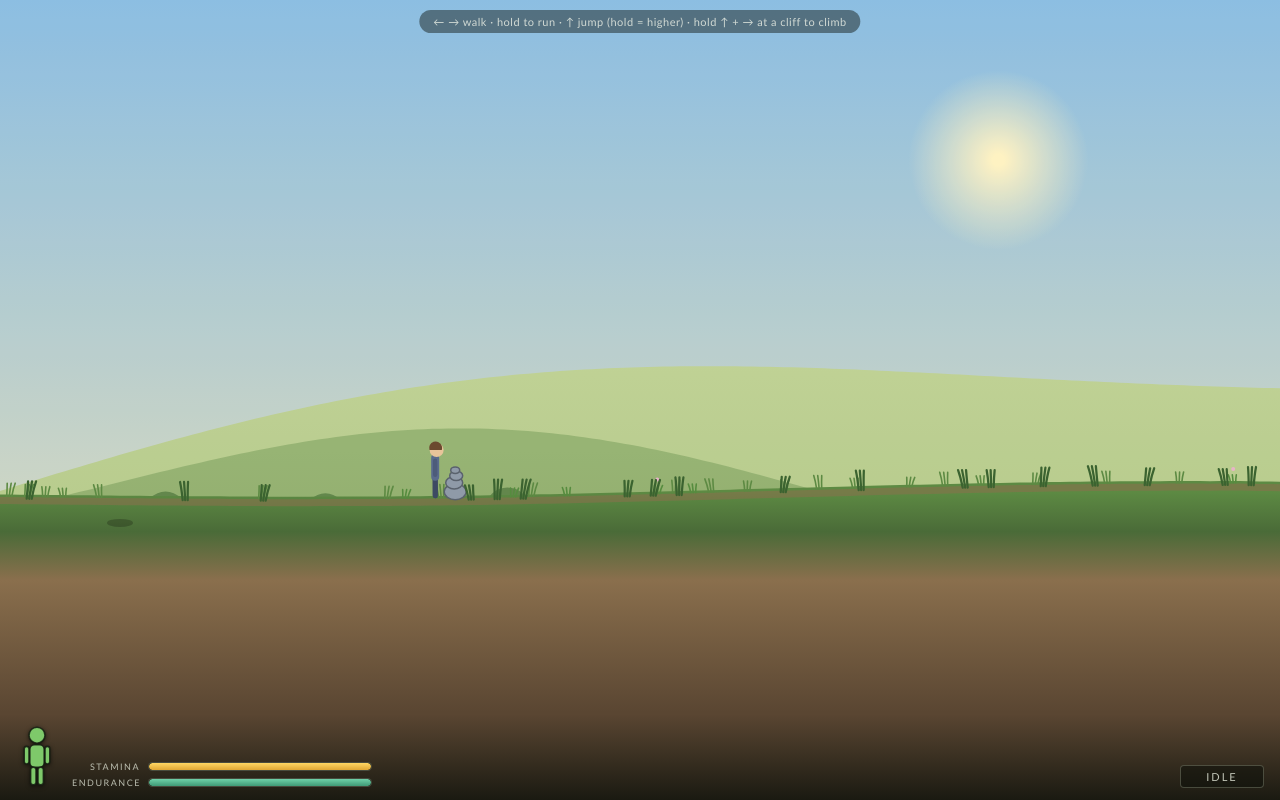
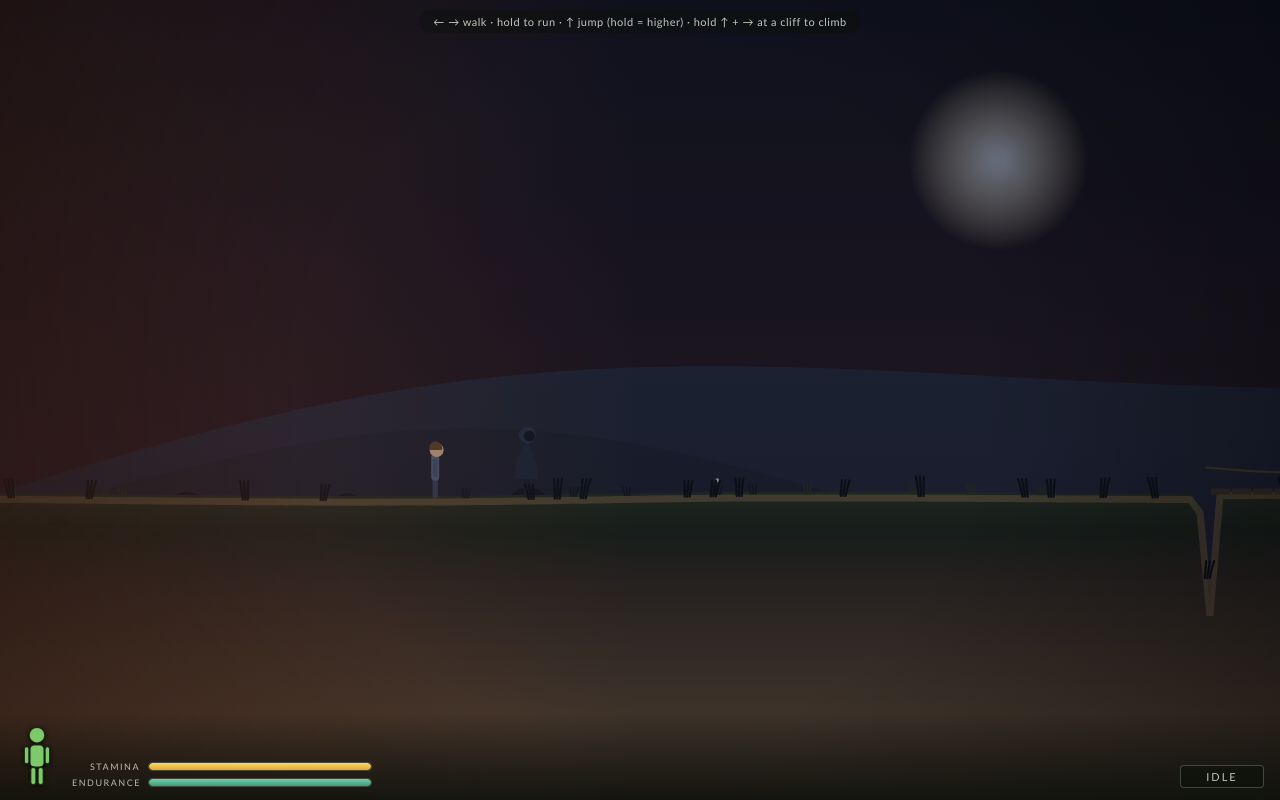
Before and after one commit to bward916-byte/eastward, a plain HTML site: page index.html in a window 1280 px wide. Drawn offline with Linux system fonts and the light colour scheme; animation ran at ten frames a second.

Commit message:
Phase 3: playable intro (§2) — Dialogue system with ground-anchored text box, IntroSequence beat framework (flight/bridge collapse/farewell/tutorial/fade), Guardian entity, intro night biome with ravine + log obstacle, scene loading in main, biome-aware saves

```diff
--- /dev/null
+++ b/data/biomes/intro.json
@@ -0,0 +1,31 @@
+{
+  "id": "intro",
+  "name": "The Night of Separation",
+  "palette": {
+    "skyTop": "#0c1220",
+    "skyBottom": "#3a2028",
+    "sun": "#b8c4d8",
+    "l2Base": "#1a2234",
+    "l2Accent": "#242e44",
+    "l3Base": "#141c2c",
+    "l3Accent": "#1d2738",
+    "l4Base": "#10161f",
+    "l4Accent": "#182028",
+    "l5Base": "#0d1218",
+    "l5Accent": "#141a20",
+    "groundTop": "#2a3324",
+    "groundDeep": "#20261c",
+    "dirt": "#352c24",
+    "fogTint": "rgba(58, 32, 40, 0.16)"
+  },
+  "layerScroll": { "l2": 0.05, "l3": 0.15, "l4": 0.35, "l5": 0.8 },
+  "groundY": 520,
+  "grassDensity": 0.05,
+  "terrain": {
+    "points": [
+      [0, 520], [400, 516], [820, 518], [860, 900], [1000, 900],
+      [1040, 518], [1400, 522], [1900, 518], [2400, 520]
+    ]
+  },
+  "checkpoints": []
+}
--- a/src/core/Camera.js
+++ b/src/core/Camera.js
@@ -21,6 +21,7 @@ export class Camera {
     this._desiredZoom = ZOOM.NORMAL;
     this._fastTimer = 0;
     this.eastBias = 0.16;     // fraction of view width the player sits left of center
+    this.focusX = null;       // scripted focus override (intro farewell, later cutscenes)
   }
 
   resize(w, h) { this.viewW = w; this.viewH = h; }
@@ -45,7 +46,7 @@ export class Camera {
     this.zoom = damp(this.zoom, this._desiredZoom, ZOOM_RATE, dt);
 
     // --- follow with east bias ---
-    const targetX = player.x + this.viewW * this.eastBias / this.zoom;
+    const targetX = this.focusX ?? (player.x + this.viewW * this.eastBias / this.zoom);
     const targetY = player.y - this.viewH * 0.12 / this.zoom;
     this.x = damp(this.x, targetX, 6, dt);
     this.y = damp(this.y, targetY, 4, dt);
--- a/src/core/SaveManager.js
+++ b/src/core/SaveManager.js
@@ -16,6 +16,7 @@ export class SaveManager {
   constructor(player) {
     this.player = player;
     this.lastCheckpointId = null;
+    this.biomeId = 'meadow';
 
     // '?new' in the URL starts a fresh journey (clears the rolling slot)
     if (new URLSearchParams(location.search).has('new')) {
@@ -25,6 +26,8 @@ export class SaveManager {
     bus.on('checkpointReached', ({ id }) => this.saveAtCheckpoint(id));
   }
 
+  setBiome(id) { this.biomeId = id; }
+
   saveAtCheckpoint(checkpointId) {
     if (checkpointId === this.lastCheckpointId) return; // no re-fire on linger
     this.lastCheckpointId = checkpointId;
@@ -32,6 +35,7 @@ export class SaveManager {
     const snapshot = {
       version: SCHEMA_VERSION,
       checkpointId,
+      biome: this.biomeId,
       savedAt: Date.now(),
       player: {
         x: this.player.x,
--- /dev/null
+++ b/src/entities/Guardian.js
@@ -0,0 +1,72 @@
+// The guardian figure from the intro (§2): an older protective silhouette,
+// deliberately ambiguous. Simple keep-ahead follow during the flight east,
+// then a fixed farewell position across the ravine. Fades out after the
+// separation beat — camera holds on the silhouette, then the path forward
+// is all that's left.
+
+const WALK_SPEED = 132;
+
+export class Guardian {
+  constructor(x, terrain) {
+    this.x = x;
+    this.terrain = terrain;
+    this.y = terrain.groundYAt(x);
+    this.alpha = 1;
+    this.animTime = 0;
+    this.moving = false;
+    this.targetX = x;
+  }
+
+  setTarget(x) { this.targetX = x; }
+
+  update(dt) {
+    const dx = this.targetX - this.x;
+    this.moving = Math.abs(dx) > 4;
+    if (this.moving) {
+      this.x += Math.sign(dx) * Math.min(Math.abs(dx), WALK_SPEED * dt);
+    }
+    this.y = this.terrain.groundYAt(this.x);
+    this.animTime += dt * (this.moving ? 1.6 : 0.6);
+  }
+
+  render(ctx) {
+    if (this.alpha <= 0) return;
+    const t = this.animTime;
+    const bob = this.moving ? Math.sin(t * 9) * 1.6 : Math.sin(t * 2) * 0.7;
+    ctx.save();
+    ctx.globalAlpha = this.alpha;
+    ctx.translate(this.x, this.y - 30 + bob * 0.3);
+
+    // legs under the cloak hem
+    ctx.strokeStyle = '#1c2230';
+    ctx.lineWidth = 5;
+    ctx.lineCap = 'round';
+    const swing = this.moving ? Math.sin(t * 9) * 0.45 : 0;
+    for (const s of [1, -1]) {
+      ctx.beginPath();
+      ctx.moveTo(0, 8);
+      ctx.lineTo(Math.sin(swing * s) * 9, 8 + Math.cos(swing * s) * 22);
+      ctx.stroke();
+    }
+    // long travel cloak
+    ctx.fillStyle = '#242c40';
+    ctx.beginPath();
+    ctx.moveTo(0, -26);
+    ctx.quadraticCurveTo(-14 - Math.sin(t * 3) * 1.5, 2, -11, 14);
+    ctx.lineTo(11, 14);
+    ctx.quadraticCurveTo(14, 2, 0, -26);
+    ctx.closePath();
+    ctx.fill();
+    // hood + shadowed face
+    ctx.fillStyle = '#2c3650';
+    ctx.beginPath();
+    ctx.arc(1, -30, 8.5, 0, Math.PI * 2);
+    ctx.fill();
+    ctx.fillStyle = '#141a26';
+    ctx.beginPath();
+    ctx.arc(3, -29, 5.5, 0, Math.PI * 2);
+    ctx.fill();
+
+    ctx.restore();
+  }
+}
--- a/src/entities/Player.js
+++ b/src/entities/Player.js
@@ -50,6 +50,8 @@ export class Player {
     this.vy = 0;
     this.facing = 1;
     this.grounded = true;
+    this.minX = 40;
+    this.maxX = Infinity;
 
     this.state = 'IDLE';
     this.stamina = STAMINA_MAX;
@@ -169,7 +171,8 @@ export class Player {
       this.vx += clamp(targetVx - this.vx, -rate * control * dt, rate * control * dt);
       this.x += this.vx * dt;
     }
-    if (this.x < 40) { this.x = 40; this.vx = Math.max(0, this.vx); }
+    if (this.x < this.minX) { this.x = this.minX; this.vx = Math.max(0, this.vx); }
+    if (this.x > this.maxX) { this.x = this.maxX; this.vx = Math.min(0, this.vx); }
 
     // ---- jump / gravity / landing ----
     const canJump = this.grounded && this.state !== 'CLIMB' && this.state !== 'SLIDE'
--- a/src/main.js
+++ b/src/main.js
@@ -1,24 +1,26 @@
-// Eastward — Phase 1 + Amendment 01 §A boot.
-// Wires: InputManager → Player → Checkpoints/SaveManager → Camera → renderers.
+// Eastward — boot & scene orchestration.
+// Fresh journey: playable intro (§2) → meadow. Existing save: resume at the
+// most recent checkpoint in its biome (Amendment 01 §A).
 
 import { GameLoop } from './core/GameLoop.js';
 import { InputManager } from './core/InputManager.js';
 import { Camera } from './core/Camera.js';
 import { SaveManager } from './core/SaveManager.js';
+import { OrientationGate } from './core/OrientationGate.js';
 import { bus } from './core/EventBus.js';
-import { OrientationGate } from './core/OrientationGate.js';
 import { Player } from './entities/Player.js';
+import { Guardian } from './entities/Guardian.js';
 import { TerrainSpline } from './world/TerrainSpline.js';
+import { IntroTerrain } from './world/IntroTerrain.js';
+import { IntroSequence } from './world/IntroSequence.js';
 import { Checkpoint } from './world/Checkpoint.js';
 import { ParallaxRenderer } from './render/ParallaxRenderer.js';
 import { HudRenderer } from './render/HudRenderer.js';
+import { Dialogue } from './systems/Dialogue.js';
 
 async function boot() {
   const canvas = document.getElementById('game-canvas');
   const ctx = canvas.getContext('2d');
-
-  // Biome data is never hardcoded into logic files (§14.0).
-  const biome = await fetch('data/biomes/meadow.json').then(r => r.json());
 
   const camera = new Camera(window.innerWidth, window.innerHeight);
   function resize() {
@@ -29,62 +31,94 @@ async function boot() {
   window.addEventListener('resize', resize);
   resize();
 
-  const terrain = new TerrainSpline(biome);
-  const player = new Player(120, terrain.groundYAt(120));
+  const player = new Player(60, 520);
   const input = new InputManager();
-  const parallax = new ParallaxRenderer(biome, terrain);
   const hud = new HudRenderer();
+  const dialogue = new Dialogue();
+  const saveManager = new SaveManager(player);
 
-  // Checkpoint markers authored in biome data (Amendment 01 §A.4)
-  const checkpoints = (biome.checkpoints ?? []).map(d => new Checkpoint(d, terrain));
+  let scene = null;
 
-  // Checkpoint-only saves; resume at most recent checkpoint if one exists (§A.2)
-  const saveManager = new SaveManager(player);
+  async function loadScene(id, spawnX) {
+    const biome = await fetch(`data/biomes/${id}.json`).then(r => r.json());
+    let terrain, intro = null;
+
+    if (id === 'intro') {
+      terrain = new IntroTerrain(biome);
+      const guardian = new Guardian(spawnX + 90, terrain);
+      intro = new IntroSequence(player, terrain, dialogue, camera, guardian);
+      intro.onComplete = () => loadScene('meadow', 100);
+    } else {
+      terrain = new TerrainSpline(biome);
+    }
+
+    const checkpoints = (biome.checkpoints ?? []).map(d => new Checkpoint(d, terrain));
+
+    player.minX = 40;
+    player.x = spawnX; player.prevX = spawnX;
+    player.vx = 0; player.vy = 0; player.grounded = true;
+    player.y = terrain.groundYAt(spawnX); player.prevY = player.y;
+
+    camera.focusX = null;
+    camera.x = player.x + camera.viewW * camera.eastBias;
+    camera.y = player.y - camera.viewH * 0.12;
+
+    saveManager.setBiome(id);
+    scene = {
+      id, biome, terrain, intro, checkpoints,
+      parallax: new ParallaxRenderer(biome, terrain),
+    };
+  }
+
+  // Resume at last checkpoint, or begin the intro (§2) on a fresh journey
   const snap = saveManager.load();
   if (snap) {
+    await loadScene(snap.biome ?? 'meadow', snap.player.x);
     saveManager.applyTo(player, snap);
-    player.y = terrain.groundYAt(player.x);
-    // markers at/before the resumed checkpoint start already-reached (no re-fire)
-    for (const cp of checkpoints) {
+    player.y = scene.terrain.groundYAt(player.x);
+    player.prevX = player.x; player.prevY = player.y;
+    for (const cp of scene.checkpoints) {
       if (cp.x <= player.x + 1) cp.reached = true;
       cp.glow = 0;
     }
+  } else {
+    await loadScene('intro', 60);
   }
 
   bus.on('gameSaved', () => hud.flashSaved());
-
-  camera.x = player.x + camera.viewW * camera.eastBias;
-  camera.y = player.y - camera.viewH * 0.12;
 
   let worldTime = 0;
   const loop = new GameLoop(
     (dt) => {
       worldTime += dt;
       input.update(dt);
-      player.update(dt, input, terrain);
-      for (const cp of checkpoints) cp.update(dt, player);
+      player.update(dt, input, scene.terrain);
+      scene.intro?.update(dt);
+      for (const cp of scene.checkpoints) cp.update(dt, player);
       camera.update(dt, player);
-      parallax.update(dt);
+      scene.parallax.update(dt);
     },
     (alpha) => {
-      parallax.render(ctx, camera);            // L1–L4 + L6 ground
+      const [sx, sy] = scene.intro?.shakeOffset() ?? [0, 0];
+      ctx.save();
+      ctx.translate(sx, sy);
+      scene.parallax.render(ctx, camera);
       camera.applyTransform(ctx);
-      for (const cp of checkpoints) cp.render(ctx, worldTime);
+      ctx.translate(sx / camera.zoom, sy / camera.zoom);
+      for (const cp of scene.checkpoints) cp.render(ctx, worldTime);
+      scene.intro?.renderWorld(ctx);
       player.render(ctx, alpha);
-      parallax.renderForeground(ctx, camera);  // sparse L5 fringe in front
+      scene.parallax.renderForeground(ctx, camera);
+      ctx.restore();
+      scene.intro?.renderOverlay(ctx, camera);
       ctx.setTransform(1, 0, 0, 1, 0, 0);
       hud.update(player);
     }
   );
-  // Landscape required (Amendment 02 §E): loop only runs while landscape;
-  // portrait shows the rotate prompt and halts simulation, resume is instant.
+
   new OrientationGate((isLandscape) => {
-    if (isLandscape) {
-      resize(); // dimensions change on rotate
-      loop.start();
-    } else {
-      loop.stop();
-    }
+    if (isLandscape) { resize(); loop.start(); }
+    else loop.stop();
   });
 }
 
--- /dev/null
+++ b/src/systems/Dialogue.js
@@ -0,0 +1,69 @@
+// Ground-anchored dialogue text box (§4): a bottom strip, never a floating
+// mid-screen panel. Built in Phase 3 for the intro; Phase 5's Adventure
+// encounters reuse it. Lines advance by tap/click on the box, E/Enter, or an
+// auto-timer (used for intro pacing). Typewriter reveal, skippable.
+
+const CHARS_PER_SEC = 34;
+
+export class Dialogue {
+  constructor() {
+    this.box = document.getElementById('dialogue-box');
+    this.speakerEl = document.getElementById('dialogue-speaker');
+    this.textEl = document.getElementById('dialogue-text');
+    this._advance = null;
+
+    const tryAdvance = () => { if (this._advance) this._advance(); };
+    this.box?.addEventListener('pointerdown', (e) => { e.stopPropagation(); tryAdvance(); });
+    window.addEventListener('keydown', (e) => {
+      if (e.key === 'e' || e.key === 'E' || e.key === 'Enter') tryAdvance();
+    });
+  }
+
+  /**
+   * Show lines sequentially. Resolves when the last line is dismissed.
+   * @param {string[]} lines
+   * @param {{speaker?:string, autoMs?:number}} opts autoMs auto-advances each line
+   */
+  async say(lines, { speaker = '', autoMs = 0 } = {}) {
+    if (!this.box) return; // headless/testing
+    this.box.hidden = false;
+    this.speakerEl.textContent = speaker;
+    this.speakerEl.style.display = speaker ? '' : 'none';
+
+    for (const line of lines) {
+      await this._showLine(line, autoMs);
+    }
+    this.hide();
+  }
+
+  _showLine(line, autoMs) {
+    return new Promise((resolve) => {
+      let shown = 0;
+      let done = false;
+      this.textEl.textContent = '';
+      const iv = setInterval(() => {
+        shown += CHARS_PER_SEC / 20;
+        this.textEl.textContent = line.slice(0, Math.floor(shown));
+        if (shown >= line.length) { clearInterval(iv); done = true; }
+      }, 50);
+
+      let autoTimer = null;
+      const finish = () => {
+        clearInterval(iv); clearTimeout(autoTimer);
+        this._advance = null;
+        resolve();
+      };
+      this._advance = () => {
+        if (!done) { // first tap: reveal the whole line
+          clearInterval(iv); done = true;
+          this.textEl.textContent = line;
+        } else finish();
+      };
+      if (autoMs > 0) {
+        autoTimer = setTimeout(finish, autoMs + (line.length / CHARS_PER_SEC) * 1000);
+      }
+    });
+  }
+
+  hide() { if (this.box) this.box.hidden = true; this._advance = null; }
+}
--- /dev/null
+++ b/src/world/IntroSequence.js
@@ -0,0 +1,228 @@
+// Playable intro (§2): cold open → flight east with the guardian → the bridge
+// separation beat → farewell → tutorial stretch (walk/run/jump over a log) →
+// fade into the meadow. Never takes control away for long — the fiction IS
+// the tutorial. Beats trigger off player position and timers.
+
+import { bus } from '../core/EventBus.js';
+import { BRIDGE_W, BRIDGE_E, BRIDGE_Y, LOG_W, LOG_E, LOG_TOP } from './IntroTerrain.js';
+
+const BEATS = ['FLIGHT', 'AT_BRIDGE', 'CROSSING', 'COLLAPSE', 'FAREWELL', 'TUTORIAL', 'FADEOUT', 'DONE'];
+
+export class IntroSequence {
+  constructor(player, terrain, dialogue, camera, guardian) {
+    this.player = player;
+    this.terrain = terrain;
+    this.dialogue = dialogue;
+    this.camera = camera;
+    this.guardian = guardian;
+    this.beat = 'FLIGHT';
+    this.beatTime = 0;
+    this.collapseT = 0;    // plank-fall animation
+    this.shake = 0;
+    this.fade = 0;
+    this.onComplete = null;
+    this._spoke = new Set();
+
+    this._speak('flight', ["Stay close. Keep moving — east, always east."],
+      { speaker: '???', autoMs: 2600 });
+  }
+
+  _speak(key, lines, opts) {
+    if (this._spoke.has(key)) return;
+    this._spoke.add(key);
+    return this.dialogue.say(lines, opts);
+  }
+
+  _setBeat(b) { this.beat = b; this.beatTime = 0; }
+
+  update(dt) {
+    this.beatTime += dt;
+    const p = this.player;
+    this.guardian.update(dt);
+    if (this.shake > 0) this.shake = Math.max(0, this.shake - dt * 1.6);
+
+    switch (this.beat) {
+      case 'FLIGHT':
+        // guardian keeps just ahead, urging east; stops short of the bridge
+        this.guardian.setTarget(Math.min(p.x + 95, BRIDGE_W - 35));
+        if (p.x > BRIDGE_W - 220) this._setBeat('AT_BRIDGE');
+        break;
+
+      case 'AT_BRIDGE':
+        this.guardian.setTarget(BRIDGE_W - 30);
+        this._speak('bridge', ["The bridge — cross it! Go, quickly!"],
+          { speaker: '???', autoMs: 2400 });
+        this._setBeat('CROSSING');
+        break;
+
+      case 'CROSSING':
+        if (p.x > BRIDGE_E + 10) {
+          this.terrain.bridgeIntact = false;       // it goes down behind the child
+          p.minX = BRIDGE_E + 12;                  // no way back
+          p.maxX = BRIDGE_E + 240;                 // held in the moment until farewell ends
+          this.collapseT = 0;
+          this.shake = 1;
+          this.camera.focusX = (BRIDGE_W + BRIDGE_E) / 2; // hold on the gap + silhouette
+          this._setBeat('COLLAPSE');
+        }
+        break;
+
+      case 'COLLAPSE':
+        this.collapseT += dt;
+        if (this.beatTime > 1.1) {
+          this._setBeat('FAREWELL');
+          this._speak('farewell', [
+            "KEEP GOING — EAST!",
+            "Past the mountains, where the sun rises — we'll find you there.",
+            "GO!",
+          ], { speaker: '???', autoMs: 2200 }).then(() => { this._farewellDone = true; });
+        }
+        break;
+
+      case 'FAREWELL':
+        this.collapseT += dt;
+        if (this._farewellDone) {
+          this.guardian.alpha = Math.max(0, this.guardian.alpha - dt * 0.55);
+          if (this.guardian.alpha <= 0) {
+            this.camera.focusX = null;             // the path forward is all that's left
+            this.player.maxX = Infinity;
+            this._setBeat('TUTORIAL');
+          }
+        }
+        break;
+
+      case 'TUTORIAL':
+        if (p.x > 1980) { this._setBeat('FADEOUT'); }
+        break;
+
+      case 'FADEOUT':
+        this.fade = Math.min(1, this.fade + dt * 0.9);
+        if (this.fade >= 1) {
+          this._setBeat('DONE');
+          bus.emit('introComplete');
+          this.onComplete?.();
+        }
+        break;
+    }
+  }
+
+  // ---- world-space props: bridge, log, tutorial prompts ----
+  renderWorld(ctx) {
+    this._renderBridge(ctx);
+    this._renderLog(ctx);
+    this.guardian.render(ctx);
+    if (this.beat === 'TUTORIAL' || this.beat === 'FADEOUT') {
+      this._prompt(ctx, 1150, '← → to walk');
+      this._prompt(ctx, 1360, 'hold → to run');
+      this._prompt(ctx, LOG_W - 55, '↑ to jump');
+    } else if (this.beat === 'FLIGHT' || this.beat === 'CROSSING') {
+      this._prompt(ctx, this.player.x, null); // no prompts during the flight
+    }
+  }
+
+  _renderBridge(ctx) {
+    const planks = 9;
+    const span = BRIDGE_E - BRIDGE_W;
+    for (let i = 0; i < planks; i++) {
+      const px = BRIDGE_W + (i + 0.5) * (span / planks);
+      let py = BRIDGE_Y + 2, rot = 0, alpha = 1;
+      if (!this.terrain.bridgeIntact) {
+        const t = Math.max(0, this.collapseT - i * 0.06);
+        py += t * t * 700;                          // planks drop with slight cascade
+        rot = t * (i % 2 ? 2.2 : -1.8);
+        alpha = Math.max(0, 1 - t * 0.7);
+        if (alpha <= 0) continue;
+      }
+      ctx.save();
+      ctx.globalAlpha = alpha;
+      ctx.translate(px, py);
+      ctx.rotate(rot);
+      ctx.fillStyle = '#4a3a28';
+      ctx.fillRect(-span / planks / 2 + 1, -3, span / planks - 2, 6);
+      ctx.restore();
+    }
+    // rope rails while intact, snapped tails after
+    ctx.strokeStyle = '#5a4a34';
+    ctx.lineWidth = 2;
+    if (this.terrain.bridgeIntact) {
+      ctx.beginPath();
+      ctx.moveTo(BRIDGE_W - 4, BRIDGE_Y - 22);
+      ctx.quadraticCurveTo((BRIDGE_W + BRIDGE_E) / 2, BRIDGE_Y - 12, BRIDGE_E + 4, BRIDGE_Y - 22);
+      ctx.stroke();
+    } else {
+      const sway = Math.sin(this.collapseT * 3) * 6;
+      for (const [ax, dir] of [[BRIDGE_W - 4, 1], [BRIDGE_E + 4, -1]]) {
+        ctx.beginPath();
+        ctx.moveTo(ax, BRIDGE_Y - 22);
+        ctx.quadraticCurveTo(ax + dir * 10, BRIDGE_Y + 30, ax + dir * (4 + sway * dir), BRIDGE_Y + 70);
+        ctx.stroke();
+      }
+    }
+  }
+
+  _renderLog(ctx) {
+    const cx = (LOG_W + LOG_E) / 2;
+    const groundY = 520;
+    ctx.fillStyle = '#4d3b26';
+    ctx.strokeStyle = '#33271a';
+    ctx.lineWidth = 2;
+    ctx.beginPath();
+    ctx.ellipse(cx, (LOG_TOP + groundY) / 2 + 2, (LOG_E - LOG_W) / 2 + 4, (groundY - LOG_TOP) / 2, 0, 0, Math.PI * 2);
+    ctx.fill();
+    ctx.stroke();
+    ctx.strokeStyle = '#5f4a30';
+    ctx.beginPath();
+    ctx.ellipse(cx, (LOG_TOP + groundY) / 2 + 2, 6, 9, 0, 0, Math.PI * 2);
+    ctx.stroke();
+  }
+
+  _prompt(ctx, x, text) {
+    if (!text) return;
+    const y = this.terrain.groundYAt(x) - 64;
+    ctx.font = '13px "Trebuchet MS", sans-serif';
+    const w = ctx.measureText(text).width + 18;
+    ctx.fillStyle = 'rgba(12, 16, 10, 0.62)';
+    ctx.beginPath();
+    ctx.roundRect(x - w / 2, y - 13, w, 22, 10);
+    ctx.fill();
+    ctx.fillStyle = 'rgba(240, 236, 214, 0.92)';
+    ctx.textAlign = 'center';
+    ctx.fillText(text, x, y + 3);
+    ctx.textAlign = 'left';
+  }
+
+  // ---- screen-space mood: darkness, distant fire to the west, shake, fade ----
+  renderOverlay(ctx, camera) {
+    const w = camera.viewW, h = camera.viewH;
+    ctx.setTransform(1, 0, 0, 1, 0, 0);
+
+    // night dimming
+    ctx.fillStyle = 'rgba(8, 12, 24, 0.34)';
+    ctx.fillRect(0, 0, w, h);
+    // burning horizon behind (west) — the chaos left unspecified (§2)
+    const glow = ctx.createLinearGradient(0, 0, w * 0.5, 0);
+    const flicker = 0.16 + Math.sin(performance.now() / 260) * 0.03;
+    glow.addColorStop(0, `rgba(214, 92, 40, ${flicker})`);
+    glow.addColorStop(1, 'rgba(214, 92, 40, 0)');
+    ctx.fillStyle = glow;
+    ctx.fillRect(0, 0, w * 0.5, h);
+    // vignette
+    const v = ctx.createRadialGradient(w / 2, h / 2, h * 0.42, w / 2, h / 2, h * 0.95);
+    v.addColorStop(0, 'rgba(0,0,0,0)');
+    v.addColorStop(1, 'rgba(0,0,0,0.4)');
+    ctx.fillStyle = v;
+    ctx.fillRect(0, 0, w, h);
+    // fade to black on completion
+    if (this.fade > 0) {
+      ctx.fillStyle = `rgba(4, 6, 10, ${this.fade})`;
+      ctx.fillRect(0, 0, w, h);
+    }
+  }
+
+  /** Camera shake offset, applied by main before world rendering. */
+  shakeOffset() {
+    if (this.shake <= 0) return [0, 0];
+    const s = this.shake * this.shake * 9;
+    return [(Math.random() - 0.5) * s, (Math.random() - 0.5) * s];
+  }
+}
--- /dev/null
+++ b/src/world/IntroTerrain.js
@@ -0,0 +1,22 @@
+// Intro-scene terrain wrapper: the ravine is authored in intro.json, and this
+// subclass overlays (a) the rope-bridge walking surface while it's intact and
+// (b) the tutorial log obstacle — a sharp little bump whose edges classify as
+// climb-tier, so walking is blocked and the jump prompt is genuinely needed.
+
+import { TerrainSpline } from './TerrainSpline.js';
+
+export const BRIDGE_W = 835, BRIDGE_E = 1025, BRIDGE_Y = 516;
+export const LOG_W = 1596, LOG_E = 1620, LOG_TOP = 492;
+
+export class IntroTerrain extends TerrainSpline {
+  constructor(biome) {
+    super(biome);
+    this.bridgeIntact = true;
+  }
+
+  groundYAt(x) {
+    if (this.bridgeIntact && x >= BRIDGE_W && x <= BRIDGE_E) return BRIDGE_Y;
+    if (x >= LOG_W && x <= LOG_E) return LOG_TOP;
+    return super.groundYAt(x);
+  }
+}
```
Also changed, not shown: index.html (+6 -0 lines), styles/hud.css (+37 -0 lines).
